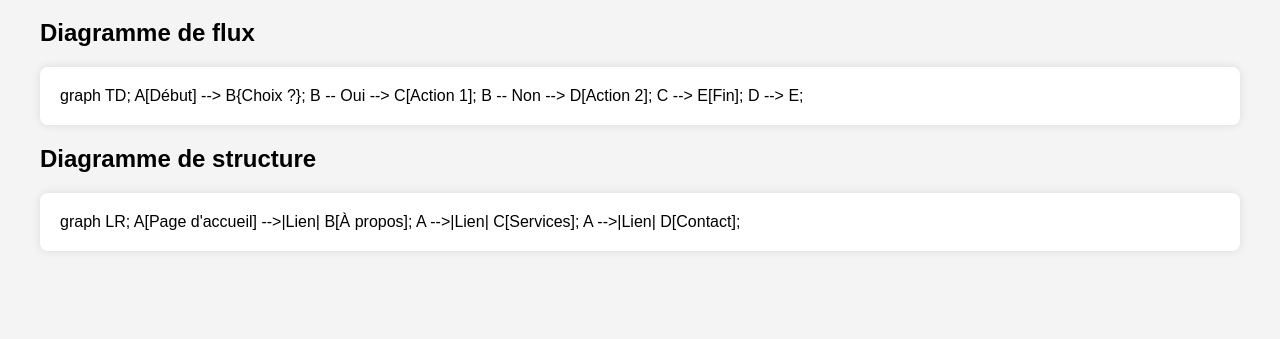
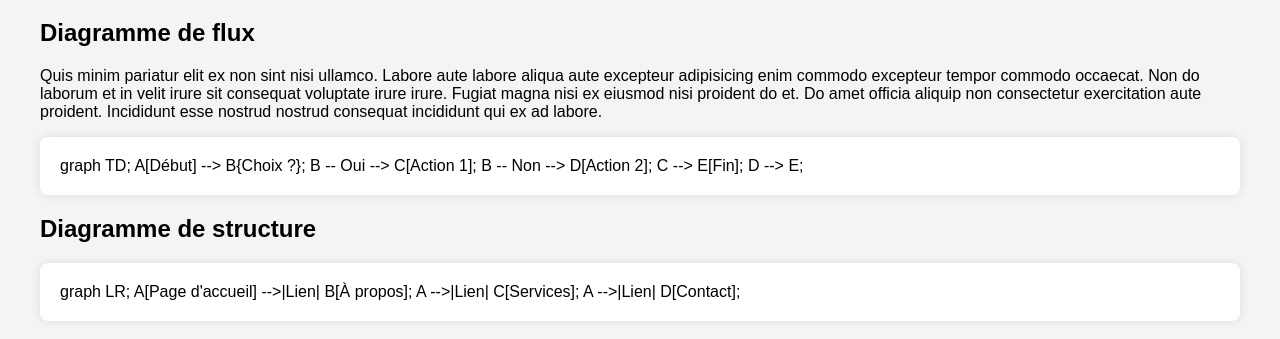
Before and after one commit to Dasco-92/Tim, a plain HTML site: page index.html in a window 1280 px wide. Shown: the part 101-440 px from the top of the page. Drawn offline with Linux system fonts and the light colour scheme.

Commit message:
+ Lorem Ipsum

```diff
--- a/index.html
+++ b/index.html
@@ -28,6 +28,7 @@
     <h1>Exemples de Diagrammes Mermaid</h1>
 
     <h2>Diagramme de flux</h2>
+    <p>Quis minim pariatur elit ex non sint nisi ullamco. Labore aute labore aliqua aute excepteur adipisicing enim commodo excepteur tempor commodo occaecat. Non do laborum et in velit irure sit consequat voluptate irure irure. Fugiat magna nisi ex eiusmod nisi proident do et. Do amet officia aliquip non consectetur exercitation aute proident. Incididunt esse nostrud nostrud consequat incididunt qui ex ad labore.</p>
     <div class="mermaid">
         graph TD;
         A[Début] --> B{Choix ?};
```
